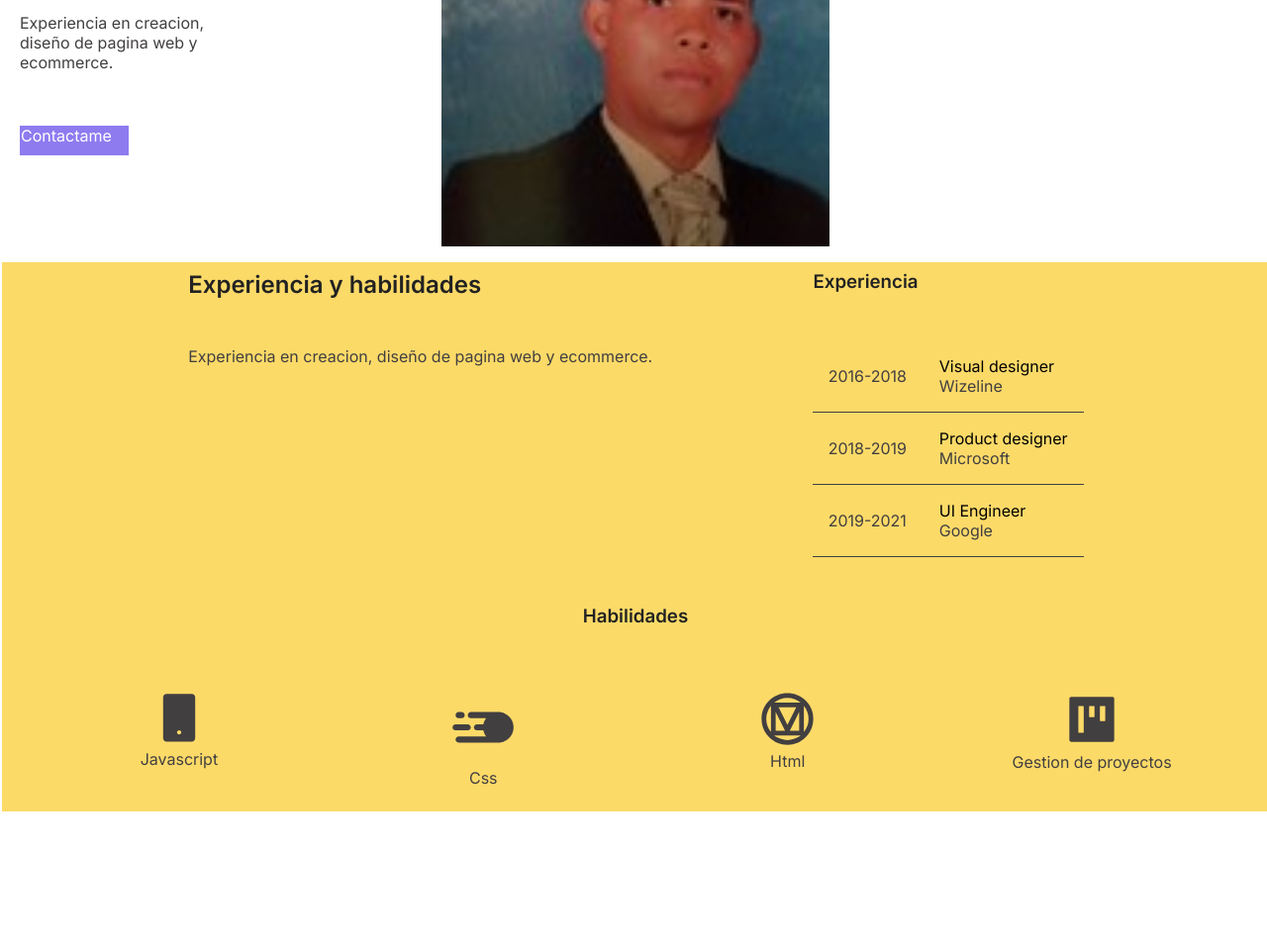
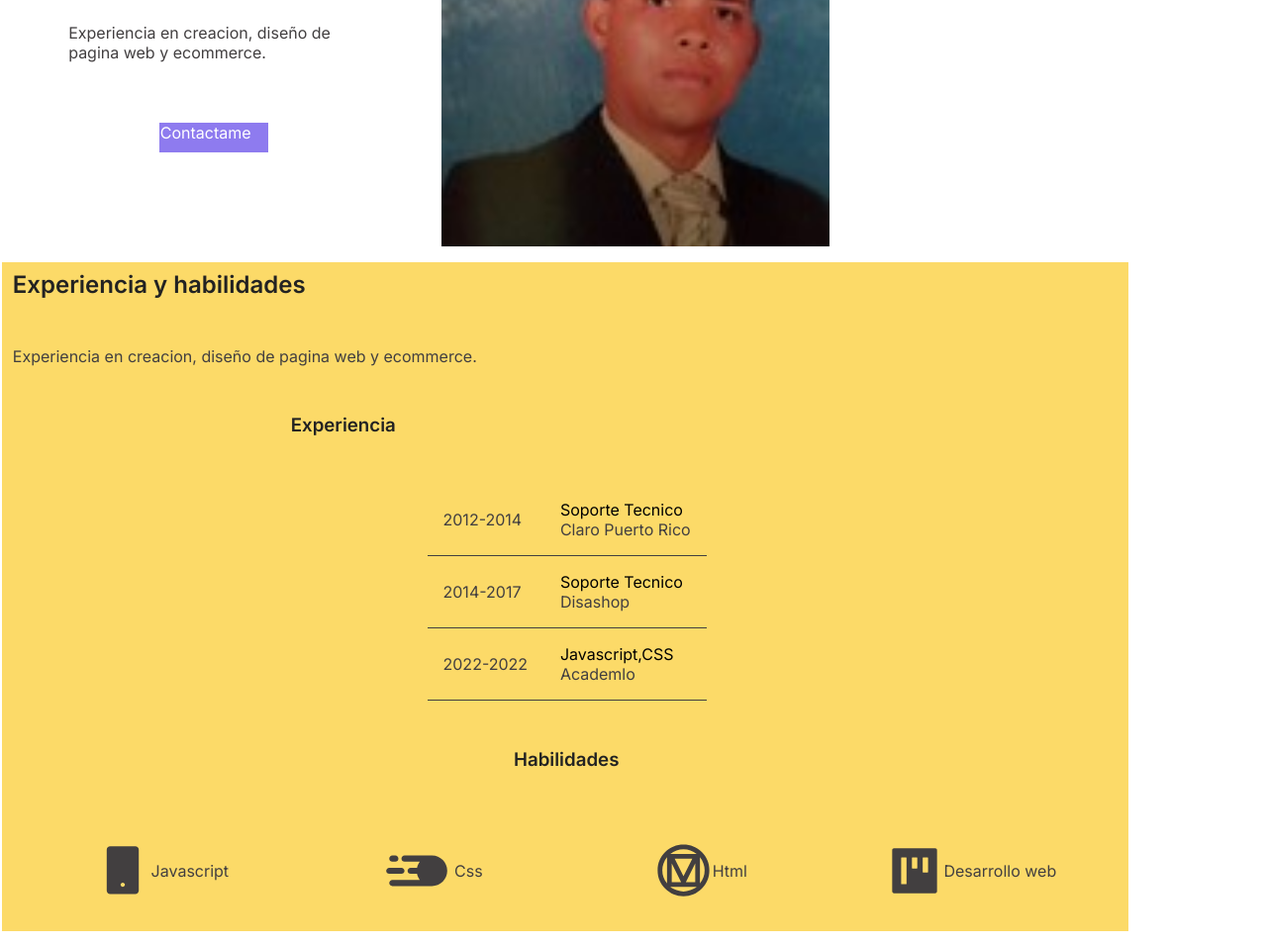
Before and after one commit to josemartinez91/Portafolio, a plain HTML site: page index.html in a window 1280 px wide. Shown: the part 276-1232 px from the top of the page at 99% size. Drawn offline with Linux system fonts and the light colour scheme.

Commit message:
Cambios solicitados

```diff
--- a/index.html
+++ b/index.html
@@ -36,9 +36,9 @@
     </nav>
 
     <div class="row col-md col-md-12 " id="Home-id">
-        <div class="design col-md-3 col-sm-grid">
+        <div class="design col-md-3 col-sm-flex">
             <h1 class="col-xs design-sm">
-                Design experience
+                Jose Martinez Lebron
             </h1>
 
             <p class="col-xs lorem design-sm">
@@ -56,7 +56,7 @@
         <div class="col-md-3 col-sm col-xs">
             <div class=" ">
                 <p class="lorem p-design design-2">Estudiante de progamacion fullstack</p>
-                <p class="p-design design-2 lorem">+5 años de experiencia</p>
+                <p class="p-design design-2 lorem">+6 meses de experiencia</p>
                 <div class="list-design design-2 list-design2 list-design-xs">
                     <div class="list-design2 back-list img-design-xs ">
                         <img class="image-list-design image-design-md" src="./image/cib_linkedin-in.svg" alt="Linkein" srcset="">
@@ -81,11 +81,11 @@
     </div>
     <div class="row experience " id="Experiencia-id">
         <div class="div-experience col-md col-xl col-xl-12 experience-color col-sm-grid">
-            <div class="col-6 experience-color">
+            <div class="col-6 experience-color col-sm-12">
                 <h2 class="div-experience ">Experiencia y habilidades</h2>
                 <p class="lorem div-experience">Experiencia en creacion, diseño de pagina web y ecommerce.</p>
             </div>
-            <div class="">
+            <div class="experience-table-sm">
                 <div class="col-6">
                     <h3 class="div-experience color-tit">Experiencia</h3>
                 </div>
@@ -93,24 +93,24 @@
                     <table class="table-list experience-color">
                         <tbody class="experience-color">
                             <tr class="experience-color">
-                                <td class="lorem experience-color">2016-2018</td>
+                                <td class="lorem experience-color">2012-2014</td>
                                 <td>
-                                    <p>Visual designer</p>
-                                    <p class="lorem">Wizeline</p>
+                                    <p>Soporte Tecnico</p>
+                                    <p class="lorem">Claro Puerto Rico</p>
                                 </td>
                             </tr>
                             <tr >
-                                <td class="lorem">2018-2019</td>
+                                <td class="lorem">2014-2017</td>
                                 <td >
-                                    <p>Product designer</p>
-                                    <p class="lorem">Microsoft</p>
+                                    <p>Soporte Tecnico</p>
+                                    <p class="lorem">Disashop</p>
                                 </td>
                             </tr>
                             <tr>
-                                <td class="lorem">2019-2021</td>
+                                <td class="lorem">2022-2022</td>
                                 <td>
-                                    <p>UI Engineer</p>
-                                    <p class="lorem">Google</p>
+                                    <p>Javascript,CSS</p>
+                                    <p class="lorem">Academlo</p>
                                 </td>
                             </tr>
                         </tbody>
@@ -138,7 +138,7 @@
             </div>
             <div class="habilidades-content">
                 <img src="./image/ant-design_project-filled.svg" alt="Design project">
-                <p>Gestion de proyectos</p>
+                <p>Desarrollo web</p>
             </div>
         </div>
 
@@ -149,7 +149,7 @@
         </div>
         <div class="col-md portafolio-header col-sm-grid col-md">
             <div class="portafolio col-12 portafolio-content col-md-4">
-                <p >Beauty App</p>
+                <p >E-commerce page</p>
                 <img src="./image/beauty.jpg" alt="beauty app"></div>
             <div class="portafolio col-12 portafolio-content col-md-4">
                 <p>Training App</p>
@@ -177,8 +177,8 @@
                     <div class="contact-image">
                         <img src="./image/phone 3.svg" alt="Telefono">
                     </div>
-                    <p>Numero celular</p>
-                    <p>+1803445566</p>
+                    <p><strong>Numero celular</strong> </p>
+                    <p>+18094218773</p>
                 </div>
             </div>
         </div>
@@ -188,8 +188,8 @@
                     <div class="contact-image">
                         <img src="./image/mail 3.svg" alt="">
                     </div>
-                    <p>Correo electronico</p>
-                    <p>academlo@gmail.com</p>
+                    <p><strong>Correo electronico</strong> </p>
+                    <p>lebron1343@gmail.com</p>
                 </div>
             </div>
         </div>
--- a/style/layout.css
+++ b/style/layout.css
@@ -54,6 +54,7 @@
     .contacto-design-2-xs{
         justify-content: center;
         width: 7rem;
+        align-items: center;
     }.portafolio-header{
         display: flex;
         text-align: start;
@@ -81,12 +82,21 @@
         display: grid;
         width: 100%;
         justify-content: center;
+        flex-direction: column;
+        align-items: center;
+    }
+    .col-sm-flex{
+        display: flex;
+        width: 100%;
+        justify-content: center;
+        flex-direction: column;
+        align-items: center;
     }
     .design-2{
         margin-bottom: 1rem;
     }
     .design-sm{
-        width: 50%;
+        width: 75%;
     }
     .list-design2{
         display: flex;
@@ -103,7 +113,18 @@
     }
    .habilidades-content{
        width: 50%;
+       display: flex;
+        flex-direction: column;
+        justify-content: center;
+        align-items: center;
    }
+   .experience-table-sm{
+    width: 100%;
+    display: flex;
+    flex-direction: column;
+    align-items: center;
+  }
+
    .image-design{
        width: 100%;
    }
@@ -130,8 +151,9 @@
        display: flex;
        justify-content: flex-start;
    }
+}
 
-}
+
 @media (min-width: 768px){
 
 
--- a/style/style.css
+++ b/style/style.css
@@ -107,7 +107,7 @@ td{
 
 }
 .div-experience{
-    margin-bottom: 10%;
+    margin-bottom: 1rem;
     background-color: #FCDA68;
 }
 h1, h2{
```
